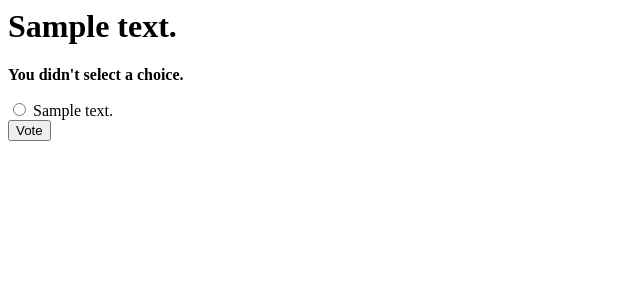
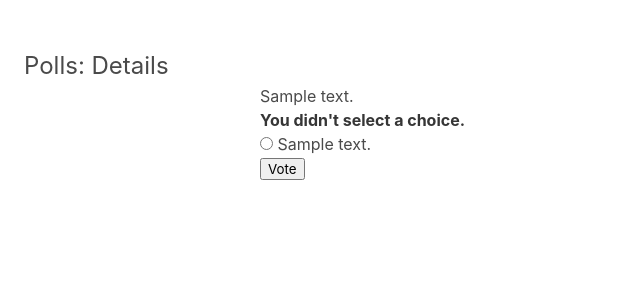
Before and after one commit to raygervais/100-days-of-code-challenge, a Django app: page /polls/1/vote/ in a window 1280 px wide. Shown: the top 300 px of the page, without its empty margins (0-640 px from the left). Run offline with Django 3.2, Linux system fonts and the light colour scheme; tables that the repository leaves empty hold one stand-in row (values such as "Sample post").

Commit message:
new(Python): Day 20, adds Template Base and BulmaCSS to overall project

```diff
--- /dev/null
+++ b/week-3/mysite/polls/templates/base.html
@@ -0,0 +1,27 @@
+<!DOCTYPE html>
+<html lang="en">
+<head>
+    <meta charset="utf-8">
+    <meta name="viewport" content="width=device-width, initial-scale=1">
+    <title>Polls</title>
+
+    <link rel="stylesheet" href="https://cdnjs.cloudflare.com/ajax/libs/bulma/0.7.1/css/bulma.min.css" />
+</head>
+
+<body>
+    <section class="section">
+        <h1 class="is-size-4">{% block title %} {% endblock %}</h1>
+        <div class="container">
+            <div class="columns">
+                <div class="column is-2">
+                    {% block sidebar %}<!-- insert default navigation text for every page -->{% endblock %}
+                </div>
+                <div class="column">
+                    {% block content %}<!-- default content text (typically empty) -->{% endblock %}
+                </div>
+            </div>
+        </div>
+    </section>
+
+</body>
+</html>
--- a/week-3/mysite/polls/templates/polls/detail.html
+++ b/week-3/mysite/polls/templates/polls/detail.html
@@ -1,3 +1,10 @@
+<!-- detail.html -->
+{% extends "base.html" %}
+
+{% block title %}Polls: Details{% endblock %}
+
+
+{% block content %}
     <h1>{{ question.question_text }}</h1>
 
     {% if error_message %}<p><strong>{{ error_message }}</strong></p>{% endif %}
@@ -10,3 +17,4 @@
     {% endfor %}
     <input type="submit" value="Vote" />
     </form>
+{% endblock %}
--- a/week-3/mysite/polls/templates/polls/index.html
+++ b/week-3/mysite/polls/templates/polls/index.html
@@ -1,5 +1,9 @@
 <!--index.html-->
+{% extends "base.html" %}
 
+{% block title %}Polls{% endblock %}
+
+{% block content %}
     {% if latest_question_list %}
         <ul>
         {% for question in latest_question_list %}
@@ -9,3 +13,4 @@
     {% else %}
         <p>No polls are available.</p>
     {% endif %}
+{% endblock %}
```
Also changed, not shown: week-3/mysite/polls/templates/polls/results.html (+8 -0 lines). Lines whose indentation alone changed are shown as unchanged.
